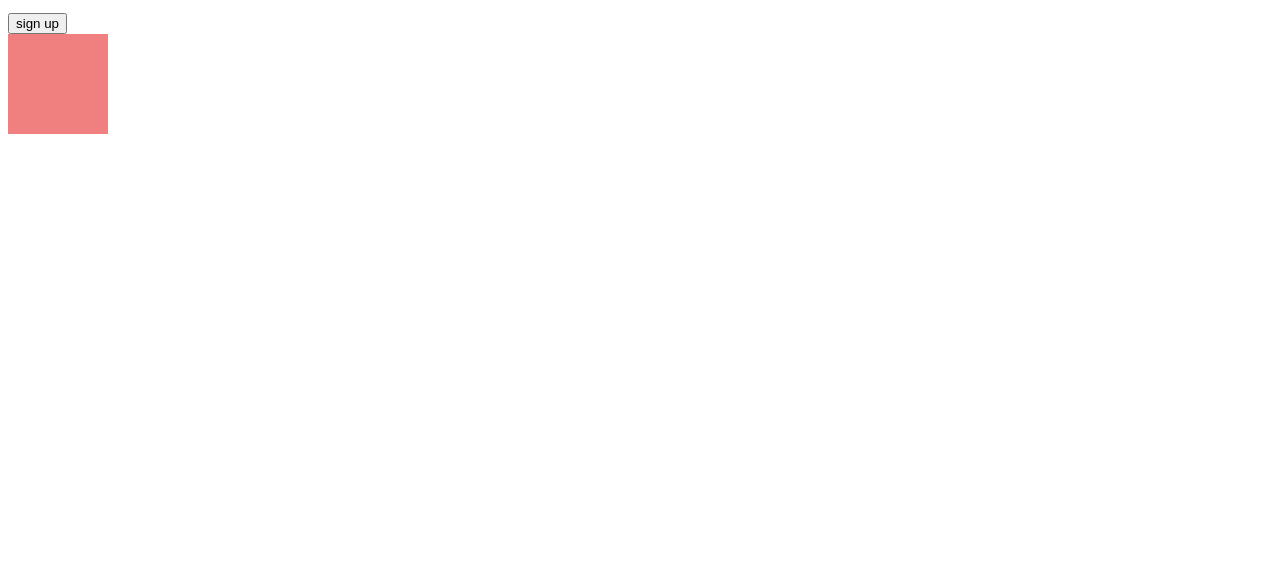
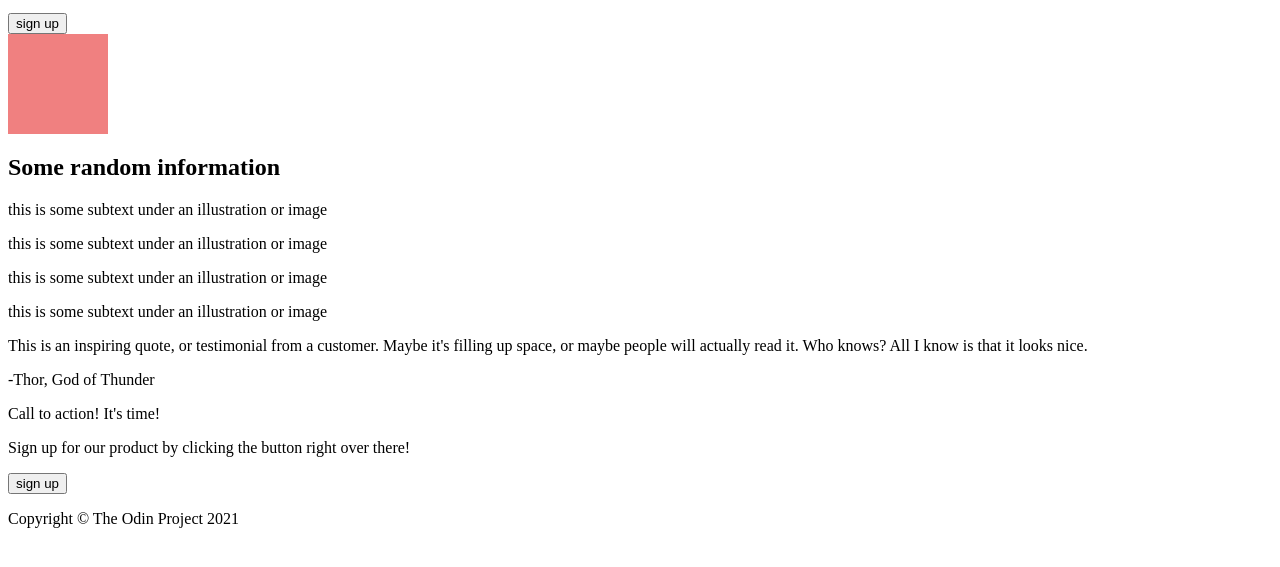
Before and after one commit to Kisor-S/landing_page, a plain HTML site: page index.html in a window 1280 px wide. Shown: the part 197-764 px from the top of the page. Drawn offline with Linux system fonts and the light colour scheme.

Commit message:
Add contents to the content section and footer section

```diff
--- a/index.html
+++ b/index.html
@@ -16,22 +16,63 @@
           <li>header link two</li>
           <li>header link three</li>
         </ul>
-        <div><h1>This website is awesome</h1></div>
-        <div>
-          <p>
-            This website has some subtext that goes under the main title. it's a
-            smaller font and the color is lower contrast
-          </p>
+      </div>
+      <div>
+        <h1>This website is awesome</h1>
+        <p>
+          This website has some subtext that goes under the main title. it's a
+          smaller font and the color is lower contrast
+        </p>
+        <button class="h_button" type="submit">sign up</button>
+      </div>
+      <div class="main_img"></div>
+    </div>
+
+    <div class="content">
+      <div><h2>Some random information</h2></div>
+      <div class="cards">
+        <div class="img"></div>
+        <div class="text">
+          <p>this is some subtext under an illustration or image</p>
         </div>
-        <div class="h_button">
+      </div>
+      <div class="cards">
+        <div class="img"></div>
+        <div class="text">
+          <p>this is some subtext under an illustration or image</p>
+        </div>
+      </div>
+      <div class="cards">
+        <div class="img"></div>
+        <div class="text">
+          <p>this is some subtext under an illustration or image</p>
+        </div>
+      </div>
+      <div class="cards">
+        <div class="img"></div>
+        <div class="text">
+          <p>this is some subtext under an illustration or image</p>
+        </div>
+      </div>
+      <div class="quote">
+        <p>
+          This is an inspiring quote, or testimonial from a customer. Maybe it's
+          filling up space, or maybe people will actually read it. Who knows?
+          All I know is that it looks nice.
+        </p>
+        <p class="author">-Thor, God of Thunder</p>
+      </div>
+      <div class="contact">
+        <p>Call to action! It's time!</p>
+        <p>Sign up for our product by clicking the button right over there!</p>
+        <div class="a_button">
           <button type="submit">sign up</button>
         </div>
-        <div class="main_img"></div>
       </div>
     </div>
 
-    <div class="content"></div>
-
-    <div class="footer"></div>
+    <div class="footer">
+      <p>Copyright &copy The Odin Project 2021</p>
+    </div>
   </body>
 </html>
```
